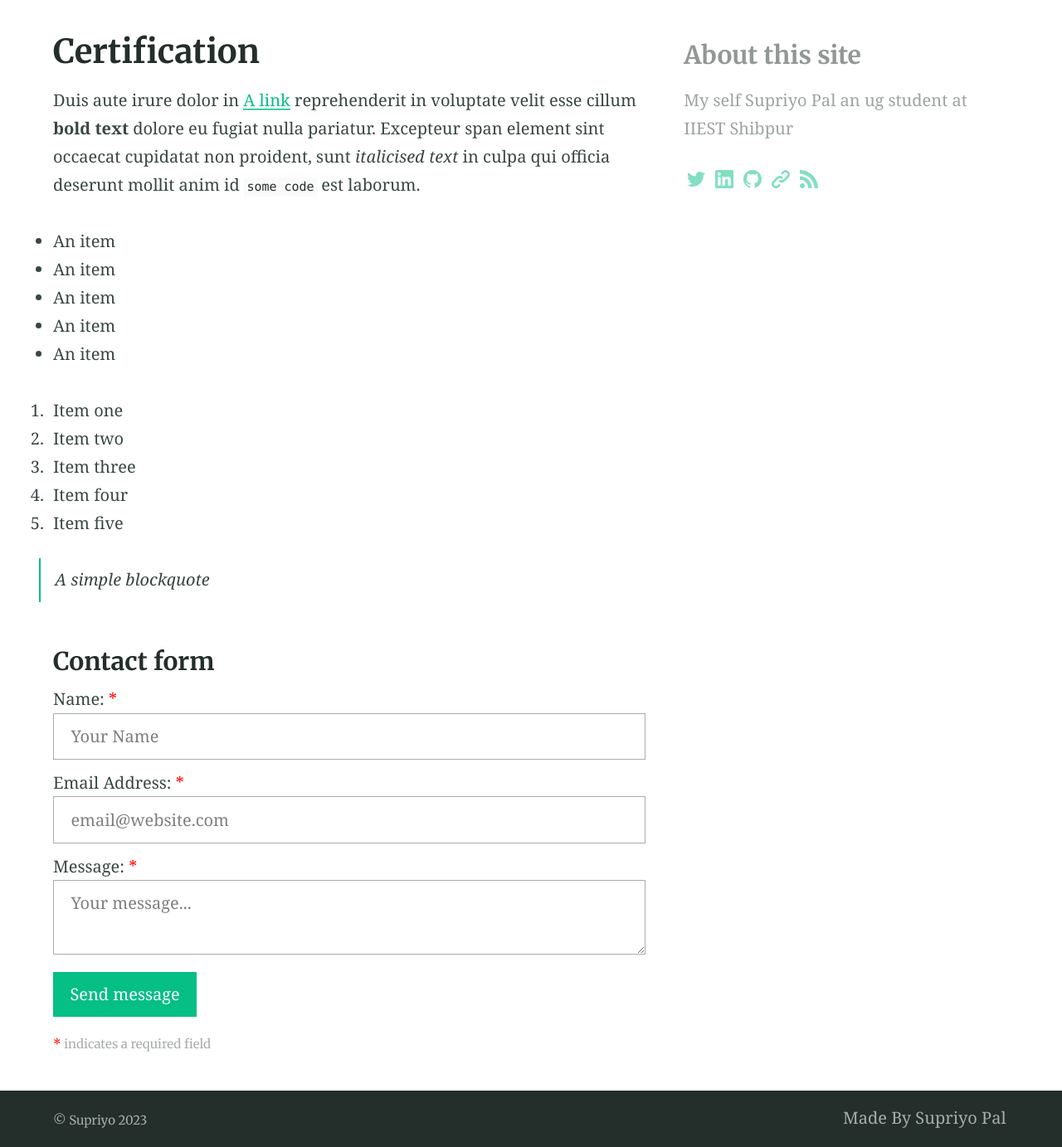
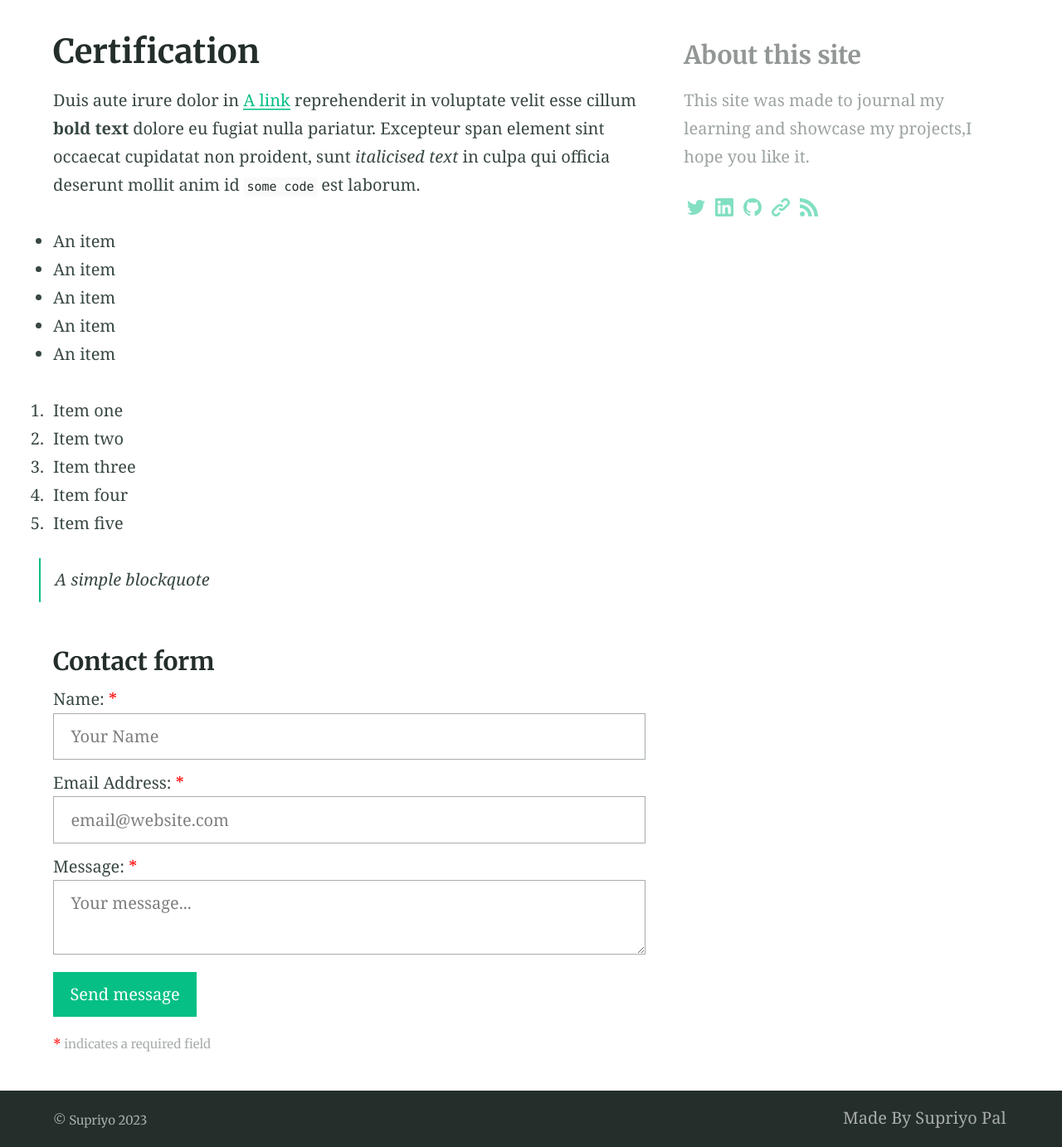
Before and after one commit to Supriyoiiest/supriyoiiest.github.io, a Jekyll site: the page built from certifications.md, in a window 1280 px wide. Shown: the part 408-1791 px from the top of the page at 83% size. Built offline with Jekyll 4.4.1, drawn with Linux system fonts in a browser that asks for light colours.

Commit message:
Update _config.yml

```diff
--- a/_config.yml
+++ b/_config.yml
@@ -95,7 +95,7 @@ encoding: utf-8 # Make sure the encoding is right
 lang: en-GB # Set the site language
 title: "Supriyo" # Site name or title, also used in jekyll-seo-tag
 logo: "/assets/logos/logo.svg" # Site logo, also used in jekyll-seo-tag
-description: "My self Supriyo Pal an ug student at IIEST Shibpur" # Site description and default description, also used in jekyll-seo-tag
+description: "This site was made to journal my learning and showcase my projects,I hope you like it." # Site description and default description, also used in jekyll-seo-tag
 url: "https://alembic.darn.es" # Site url, also used in jekyll-seo-tag
 baseurl: ""
 repo: "https://github.com/daviddarnes/alembic"
```
